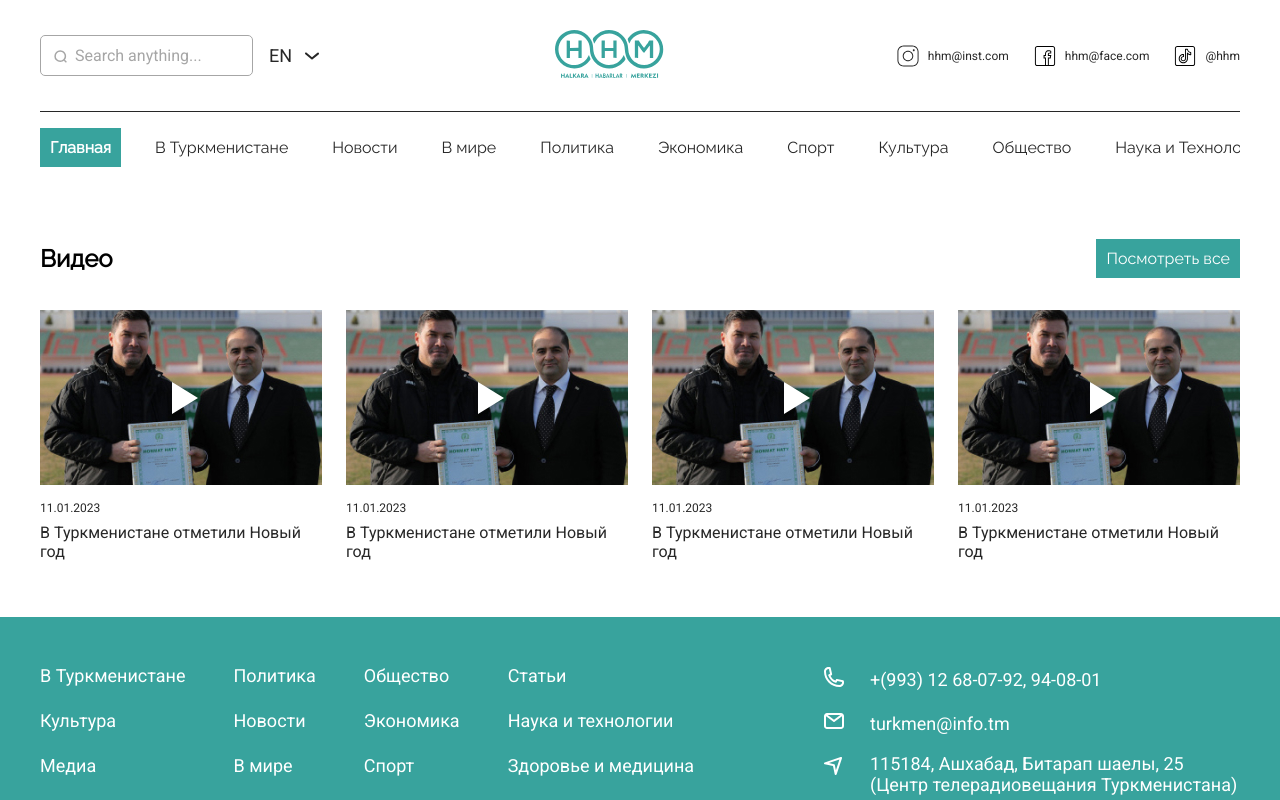
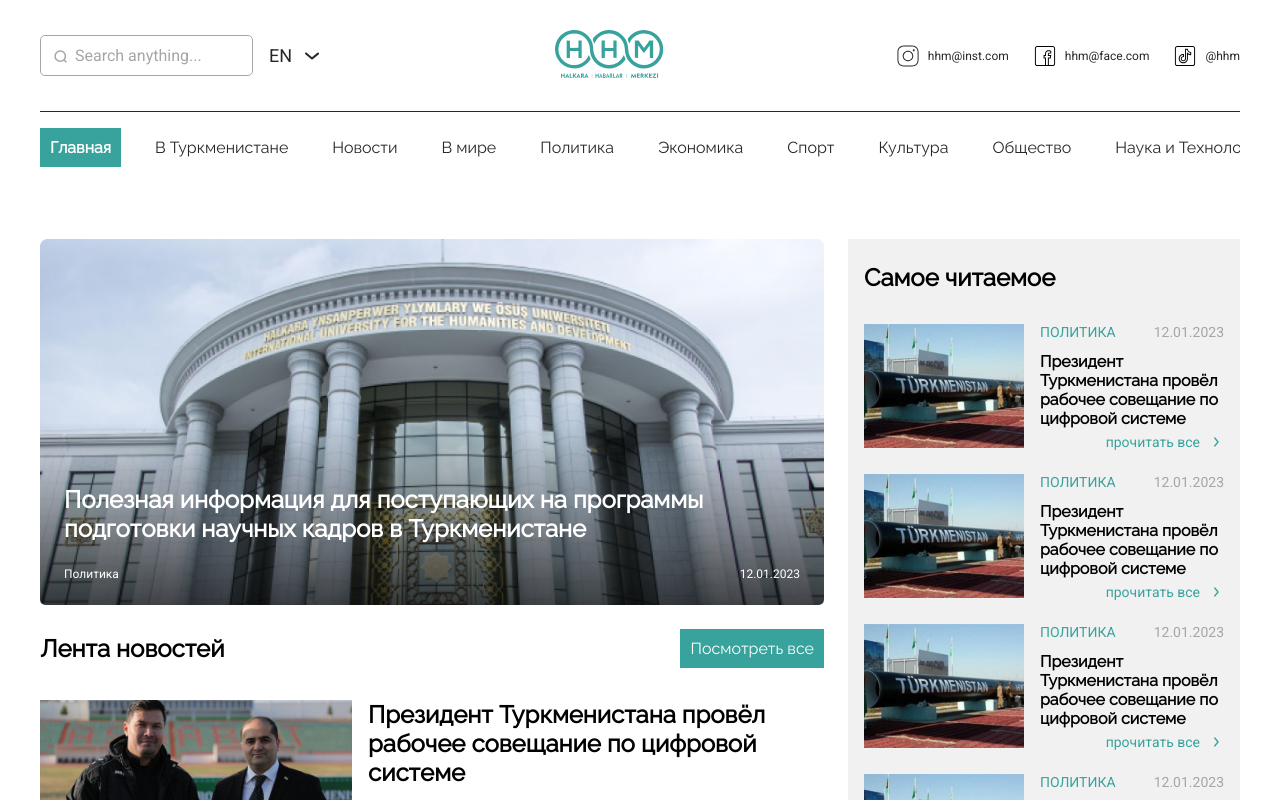
Before and after one commit to VividTruthKeeper/hhm-client, a React (Vite) app: page /category/1 in a window 1280 px wide. Shown: the top 800 px of the page. Built offline with nearby package versions, Linux system fonts and the light colour scheme.

Commit message:
category page

```diff
--- a/src/App.tsx
+++ b/src/App.tsx
@@ -1,19 +1,20 @@
 // Modules
-import { Routes, Route } from 'react-router-dom';
+import { Routes, Route } from "react-router-dom";
 
 // Styles
-import 'react-lazy-load-image-component/src/effects/blur.css';
-import 'react-calendar/dist/Calendar.css';
-import './styles/style.scss';
+import "react-lazy-load-image-component/src/effects/blur.css";
+import "react-calendar/dist/Calendar.css";
+import "./styles/style.scss";
 
 // Pages
-import Main from './pages/Main';
-import NewsArticle from './pages/NewsArticle';
+import Main from "./pages/Main";
+import NewsArticle from "./pages/NewsArticle";
+import Category from "./pages/Category";
 
 // Components
-import Header from './components/header/Header';
-import Videos from './components/videos/Videos';
-import Footer from './components/footer/Footer';
+import Header from "./components/header/Header";
+import Videos from "./components/videos/Videos";
+import Footer from "./components/footer/Footer";
 
 const App = () => {
   return (
@@ -21,8 +22,7 @@ const App = () => {
       <Header />
       <Routes>
         <Route path="/" element={<Main />} />
-      </Routes>
-      <Routes>
+        <Route path="/category/:category" element={<Category />} />
         <Route path="/news/:id" element={<NewsArticle />} />
       </Routes>
       <Videos />
--- /dev/null
+++ b/src/components/category/MainImg.tsx
@@ -0,0 +1,33 @@
+// Modules
+import { LazyLoadImage } from "react-lazy-load-image-component";
+import { Link } from "react-router-dom";
+
+interface IProps {
+  img: string;
+}
+
+const MainImg = ({ img }: IProps) => {
+  return (
+    <Link to={"/news/123"} className="main-img">
+      <LazyLoadImage
+        src={img}
+        alt={img}
+        useIntersectionObserver
+        effect="blur"
+      />
+
+      <div className="main-img-overlay">
+        <h2>
+          Полезная информация для поступающих на программы подготовки научных
+          кадров в Туркменистане
+        </h2>
+        <p>
+          <span>Политика</span>
+          <span>12.01.2023</span>
+        </p>
+      </div>
+    </Link>
+  );
+};
+
+export default MainImg;
--- /dev/null
+++ b/src/pages/Category.tsx
@@ -0,0 +1,27 @@
+// Components
+import Aside from "../components/aside/Aside";
+import NewsScroll from "../components/global/NewsScroll";
+import MainImg from "../components/category/MainImg";
+
+// Images
+import Placeholder from "../assets/images/placeholder3.png";
+
+const Category = () => {
+  return (
+    <main className="category">
+      <div className="container">
+        <div className="category-inner">
+          <div className="category-left">
+            <MainImg img={Placeholder} />
+            <NewsScroll />
+          </div>
+          <div className="category-right">
+            <Aside />
+          </div>
+        </div>
+      </div>
+    </main>
+  );
+};
+
+export default Category;
--- /dev/null
+++ b/src/styles/_category.scss
@@ -0,0 +1,72 @@
+.main-img {
+  position: relative;
+  width: 100%;
+  height: 100%;
+  max-height: 40rem;
+}
+
+.main-img-overlay {
+  position: absolute;
+  top: 0;
+  left: 0;
+  width: 100%;
+  height: 100%;
+  background: linear-gradient(
+    180deg,
+    rgba(0, 0, 0, 0) 50%,
+    rgba(0, 0, 0, 0.7) 100%
+  );
+  z-index: 2;
+  pointer-events: none;
+  display: flex;
+  flex-direction: column;
+  justify-content: flex-end;
+  gap: 2.4rem;
+  padding: 2.4rem;
+  color: $white;
+
+  h2 {
+    font-size: 2.4rem;
+  }
+
+  p {
+    display: flex;
+    align-items: center;
+    justify-content: space-between;
+    gap: 2.4rem;
+    font-size: 1.2rem;
+    span {
+      &:first-child {
+        text-align: left;
+      }
+      &:last-child {
+        text-align: right;
+      }
+    }
+  }
+}
+
+.category-inner {
+  padding: 5.6rem 0;
+  display: grid;
+  grid-template-columns: 2fr 1fr;
+  gap: 2.4rem;
+}
+
+.main-img {
+  border-radius: 0.5rem;
+  overflow: hidden;
+
+  span,
+  img {
+    width: 100%;
+    height: 100%;
+    border-radius: 0.5rem;
+  }
+}
+
+.category-left {
+  display: flex;
+  flex-direction: column;
+  gap: 2.4rem;
+}
--- a/src/styles/style.scss
+++ b/src/styles/style.scss
@@ -1,16 +1,17 @@
-@import './variables';
-@import './mixins';
-@import './general';
-@import './nav';
-@import './main';
-@import './videos';
-@import './section-title';
-@import './footer';
-@import './news';
-@import './newsCategory';
-@import './newsDate';
-@import './newsScroll';
-@import './asideNews';
-@import './aside';
-@import './news-section';
-@import './news-article';
+@import "./variables";
+@import "./mixins";
+@import "./general";
+@import "./nav";
+@import "./main";
+@import "./videos";
+@import "./section-title";
+@import "./footer";
+@import "./news";
+@import "./newsCategory";
+@import "./newsDate";
+@import "./newsScroll";
+@import "./asideNews";
+@import "./aside";
+@import "./news-section";
+@import "./news-article";
+@import "./category";
```
